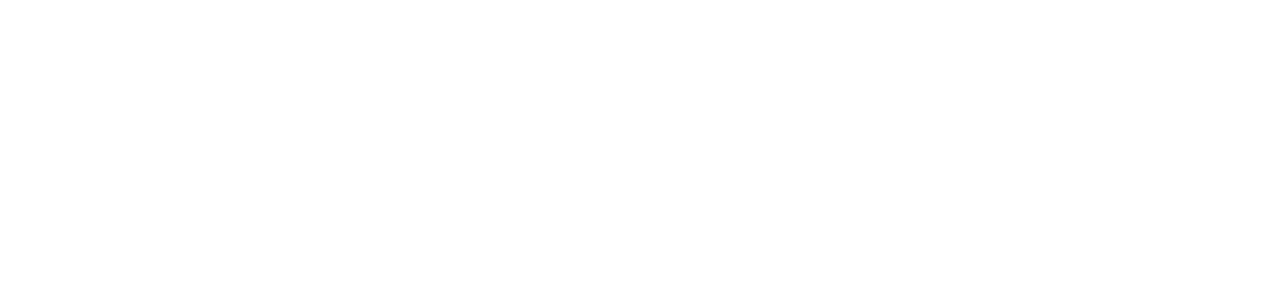
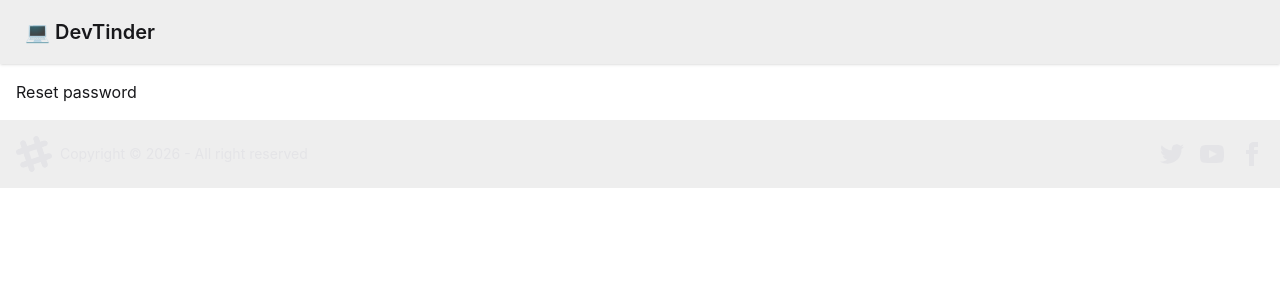
Before and after one commit to dakshbisht1999/devtinder-fe, a React (Vite) app: page /resetPassword in a window 1280 px wide. Before the commit this address had no page. Shown: the top 300 px of the page. Built offline with nearby package versions, Linux system fonts and the light colour scheme.

Commit message:
Implemented cookie-based auth routing for routes and for navbar visibility also. Created Reset Password button for dedicated ResetPassword.jsx component. [used codex for all]

```diff
--- a/src/App.jsx
+++ b/src/App.jsx
@@ -1,8 +1,19 @@
-import { BrowserRouter, Routes, Route } from 'react-router-dom';
+import { BrowserRouter, Navigate, Route, Routes } from 'react-router-dom';
 import './App.css';
 import Body from './Body';
 import Login from './Login';
 import Profile from './Profile';
+import ResetPassword from './ResetPassword';
+import { isLoggedIn } from './auth';
+
+const GuestOnlyRoute = ({ children }) =>
+  isLoggedIn() ? <Navigate to="/feed" replace /> : children;
+
+const ProtectedRoute = ({ children }) =>
+  isLoggedIn() ? children : <Navigate to="/login" replace />;
+
+const Feed = () => <div className="p-4">Feed</div>;
+const Page = ({ title }) => <div className="p-4">{title}</div>;
 
 function App() {
   return (
@@ -10,8 +21,15 @@
       <BrowserRouter basename="/">
         <Routes>
           <Route path="/" element={<Body />}>
-            <Route path="/login" element={<Login />} />
-            <Route path="/profile" element={<Profile />} />
+            <Route index element={<Navigate to="/feed" replace />} />
+            <Route path="/login" element={<GuestOnlyRoute><Login /></GuestOnlyRoute>} />
+            <Route path="/signup" element={<GuestOnlyRoute><Page title="Sign up" /></GuestOnlyRoute>} />
+            <Route path="/resetPassword" element={<GuestOnlyRoute><ResetPassword /></GuestOnlyRoute>} />
+            <Route path="/feed" element={<ProtectedRoute><Feed /></ProtectedRoute>} />
+            <Route path="/profile" element={<ProtectedRoute><Profile /></ProtectedRoute>} />
+            <Route path="/settings" element={<ProtectedRoute><Page title="Settings" /></ProtectedRoute>} />
+            <Route path="/requests" element={<ProtectedRoute><Page title="Requests" /></ProtectedRoute>} />
+            <Route path="/connections" element={<ProtectedRoute><Page title="Connections" /></ProtectedRoute>} />
           </Route>
         </Routes>
       </BrowserRouter>
--- a/src/Login.jsx
+++ b/src/Login.jsx
@@ -1,4 +1,5 @@
 import { useState } from "react";
+import { Link } from "react-router-dom";
 
 const emailPattern = /^[^\s@]+@[^\s@]+\.[^\s@]+$/;
 
@@ -22,11 +23,6 @@
         validateEmail(email);
     };
 
-    const handleReset = () => {
-        setEmail("");
-        setEmailError("");
-    };
-
     return (
         <>
             {/* <h1>Login Page</h1> */}
@@ -43,7 +39,7 @@
                         </h2>
 
                         <form className="fieldset bg-base-200 border-base-300 rounded-box w-xs border p-4"
-                            noValidate onSubmit={handleSubmit} onReset={handleReset}>
+                            noValidate onSubmit={handleSubmit}>
                             <fieldset className="fieldset">
                                 <label className="label">Email</label>
                                 <input
@@ -69,7 +65,7 @@
                             </label>
 
                             <button className="btn btn-neutral mt-4" type="submit">Login</button>
-                            <button className="btn btn-ghost mt-1" type="reset">Reset</button>
+                            <Link className="btn btn-ghost mt-1" to="/resetPassword">Reset Password</Link>
                         </form>
                     </div>
                 </div>
--- a/src/NavBar.jsx
+++ b/src/NavBar.jsx
@@ -1,12 +1,18 @@
+import { Link } from "react-router-dom";
+import { isLoggedIn } from "./auth";
+
 const NavBar = () => {
+    const loggedIn = isLoggedIn();
+
     return (
         // <div>NavBar</div>
         <div className="navbar bg-base-300 shadow-sm">
         <div className="flex-1">
-          <a className="btn btn-ghost text-xl">💻 DevTinder</a>
+          <Link to={loggedIn ? "/feed" : "/login"} className="btn btn-ghost text-xl">💻 DevTinder</Link>
         </div>
         <div className="flex gap-2">
           {/* <input type="text" placeholder="Search" className="input w-24 md:w-auto" /> */}
+          {loggedIn && (
           <div className="dropdown dropdown-end mx-5">
             <div tabIndex={0} role="button" className="btn btn-ghost btn-circle avatar">
               <div className="w-10 rounded-full">
@@ -19,15 +25,16 @@
               tabIndex={-1}
               className="menu menu-sm dropdown-content bg-base-100 rounded-box z-1 mt-3 w-52 p-2 shadow">
               <li>
-                <a className="justify-between">
+                <Link to="/profile" className="justify-between">
                   Profile
                   <span className="badge">New</span>
-                </a>
+                </Link>
               </li>
-              <li><a>Settings</a></li>
+              <li><Link to="/settings">Settings</Link></li>
               <li><a>Logout</a></li>
             </ul>
           </div>
+          )}
         </div>
       </div>
     );
--- /dev/null
+++ b/src/ResetPassword.jsx
@@ -0,0 +1,5 @@
+const ResetPassword = () => {
+    return <div className="p-4">Reset password</div>;
+};
+
+export default ResetPassword;
--- /dev/null
+++ b/src/auth.js
@@ -0,0 +1,5 @@
+export const isLoggedIn = () =>
+    document.cookie
+        .split(";")
+        .map((cookie) => cookie.trim().split("=")[0])
+        .includes("token");
```
